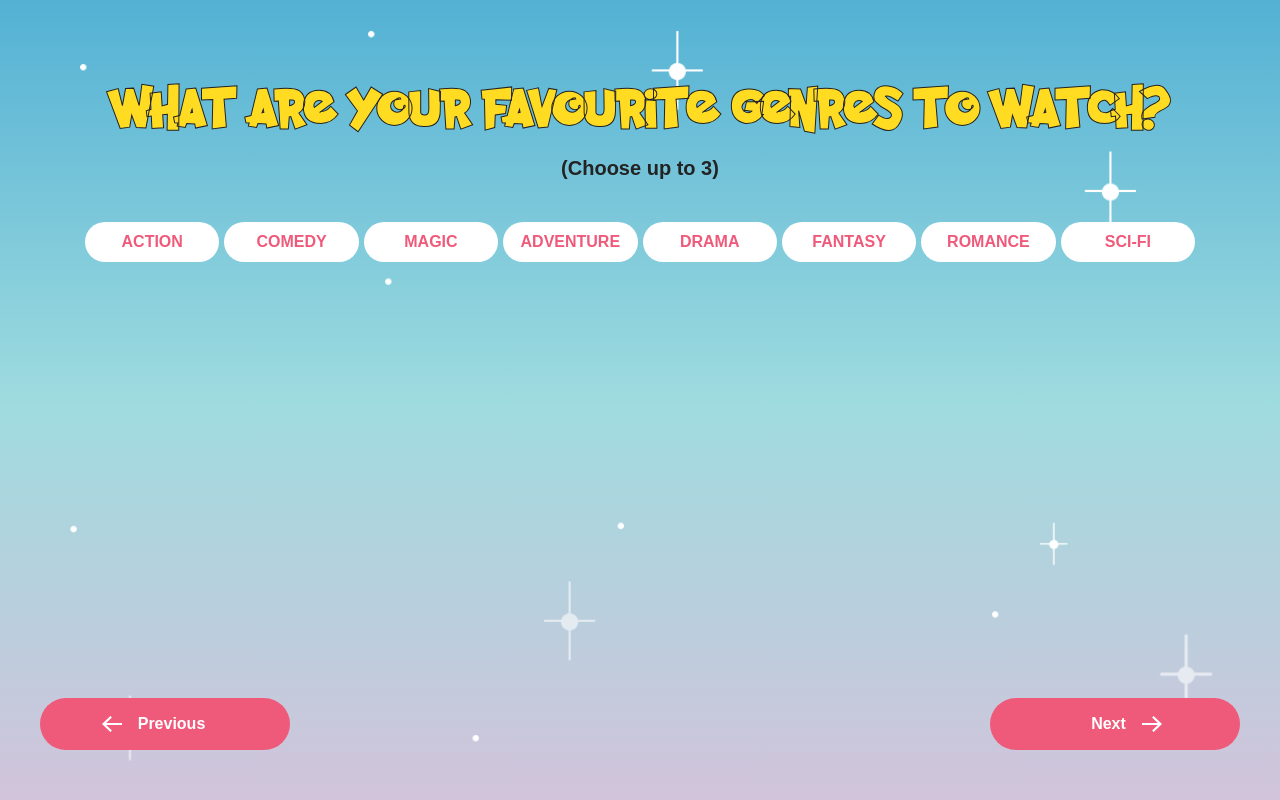
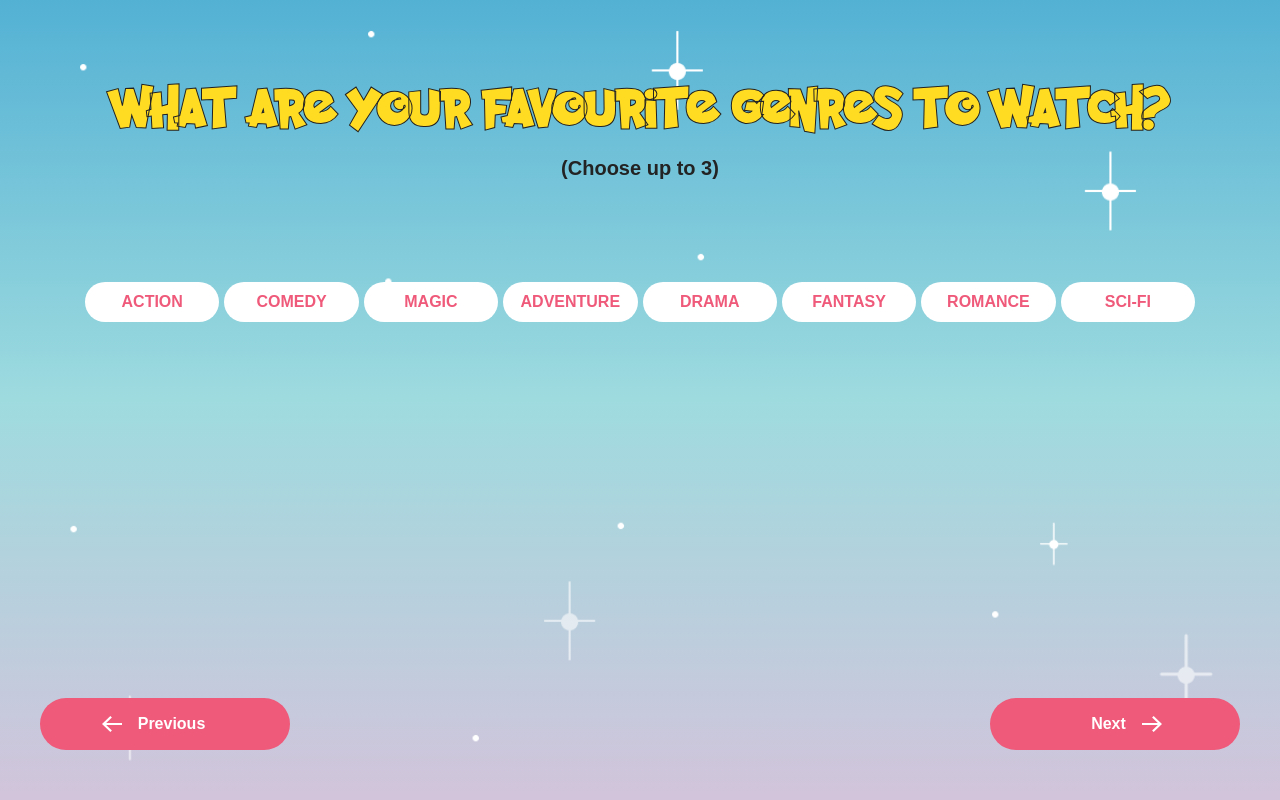
Before and after one commit to builtbybea/breakable-toy, a Vue app: page /quiz/1 in a window 1280 px wide. Built offline with nearby package versions, Linux system fonts and the light colour scheme.

Commit message:
style(quiz): adding margin-top to quiz custom-input

```diff
--- a/src/assets/scss/views/_quiz.scss
+++ b/src/assets/scss/views/_quiz.scss
@@ -10,9 +10,6 @@
         display: flex;
         justify-content: center;
         align-items: center;
-    }
-    &__custom-input {
-        margin: 1rem;
     }
 }
 
@@ -32,10 +29,18 @@
 }
 
 @media only screen and (max-width: 320px) {
-    .quiz{
+    .quiz {
         &__range-input {
             padding-top: 50px;
         }
     }
 
 }
+
+@media only screen and (min-width: 1024px) {
+    .quiz {
+        &__custom-input {
+            margin-top: 5rem;
+        }
+    }
+}
```
